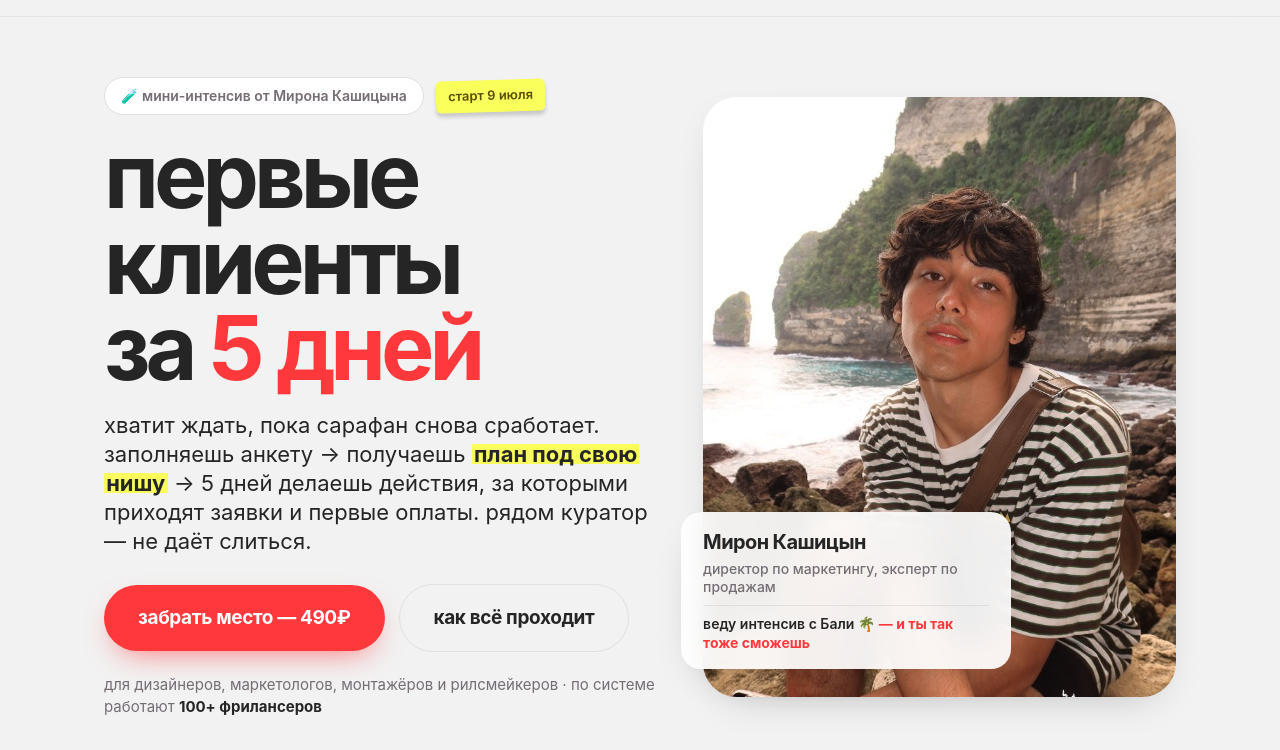
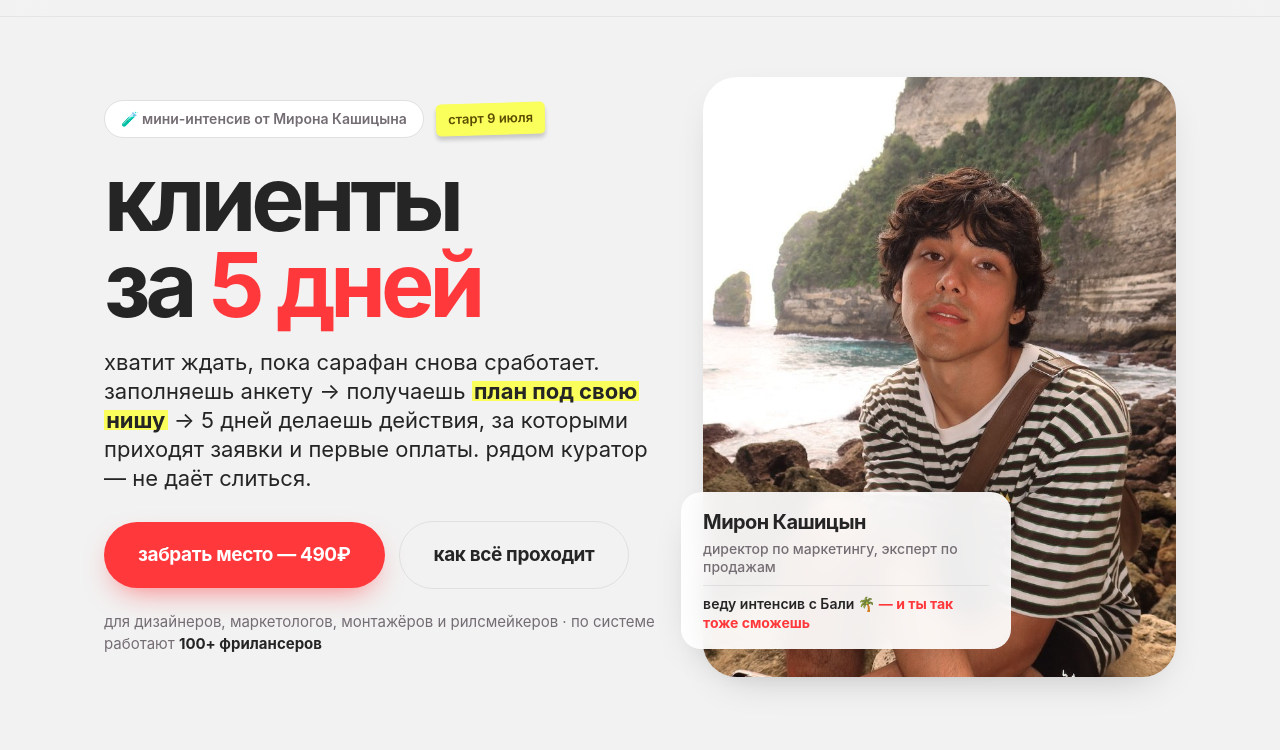
Before and after one commit to kassshitsyn-glitch/Intensiv-, a plain HTML site: page klienty/index.html in a window 1280 px wide. Shown: the part 50-800 px from the top of the page. Drawn offline with Linux system fonts and the light colour scheme.

Commit message:
Убрано слово 'первые' из заголовка H1
Co-Authored-By: Claude Opus 4.8 <noreply@anthropic.com>

```diff
--- a/klienty/index.html
+++ b/klienty/index.html
@@ -388,7 +388,7 @@ footer .meta{color:var(--slate);font-size:14px;margin-top:8px}footer a{color:var
 <header class="hero" id="top"><div class="wrap"><div class="hero-grid">
  <div class="hero-main">
   <div class="hero-top"><span class="eyebrow">🧪 мини-интенсив от Мирона Кашицына</span><span class="note note-sm tilt">старт 9 июля</span></div>
-  <h1>первые клиенты<br>за <span class="red">5 дней</span></h1>
+  <h1>клиенты<br>за <span class="red">5 дней</span></h1>
   <p class="lead">хватит ждать, пока сарафан снова сработает. заполняешь анкету → получаешь <b>план под свою нишу</b> → 5 дней делаешь действия, за которыми приходят заявки и первые оплаты. рядом куратор — не даёт слиться.</p>
   <div class="hero-cta"><a href="#offer" class="btn">забрать место — 490₽</a><a href="#how" class="btn ghost">как всё проходит</a></div>
   <div class="hero-trust">для дизайнеров, маркетологов, монтажёров и рилсмейкеров · по системе работают <b>100+ фрилансеров</b></div>
```
